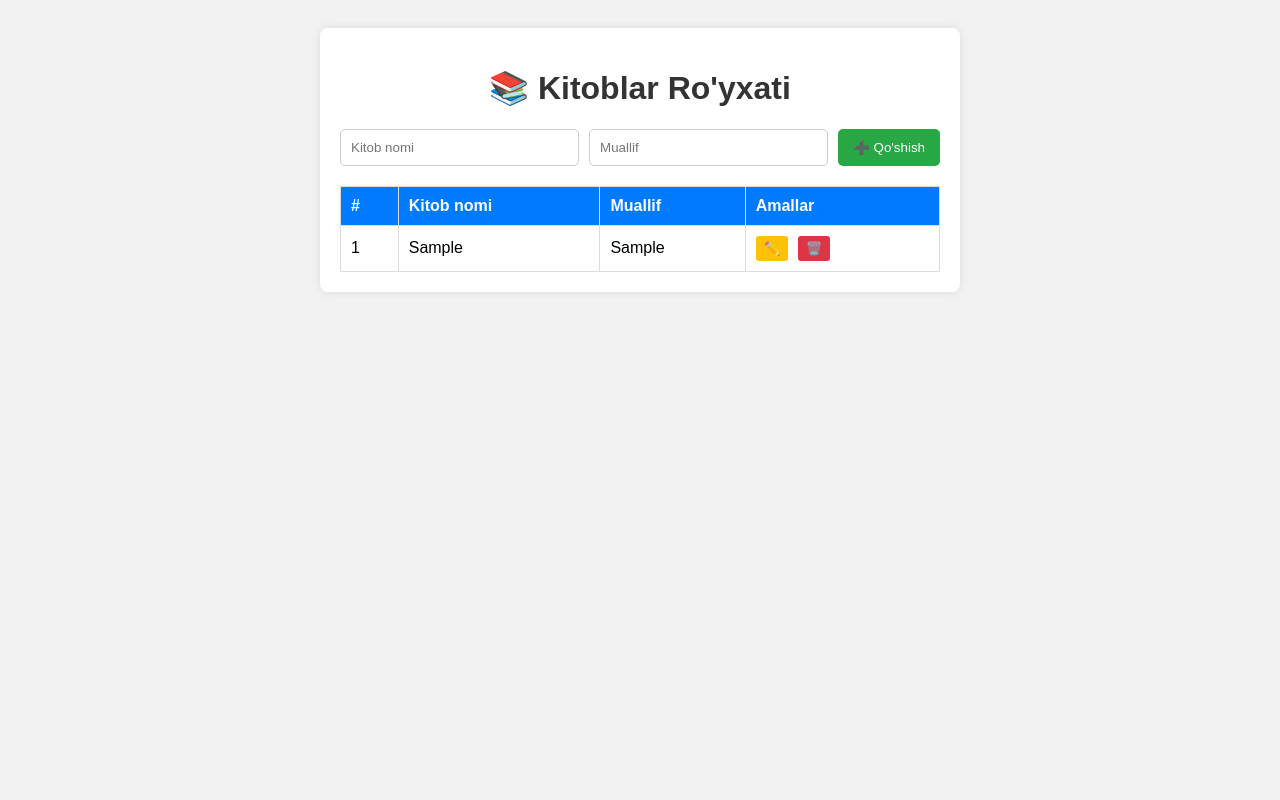
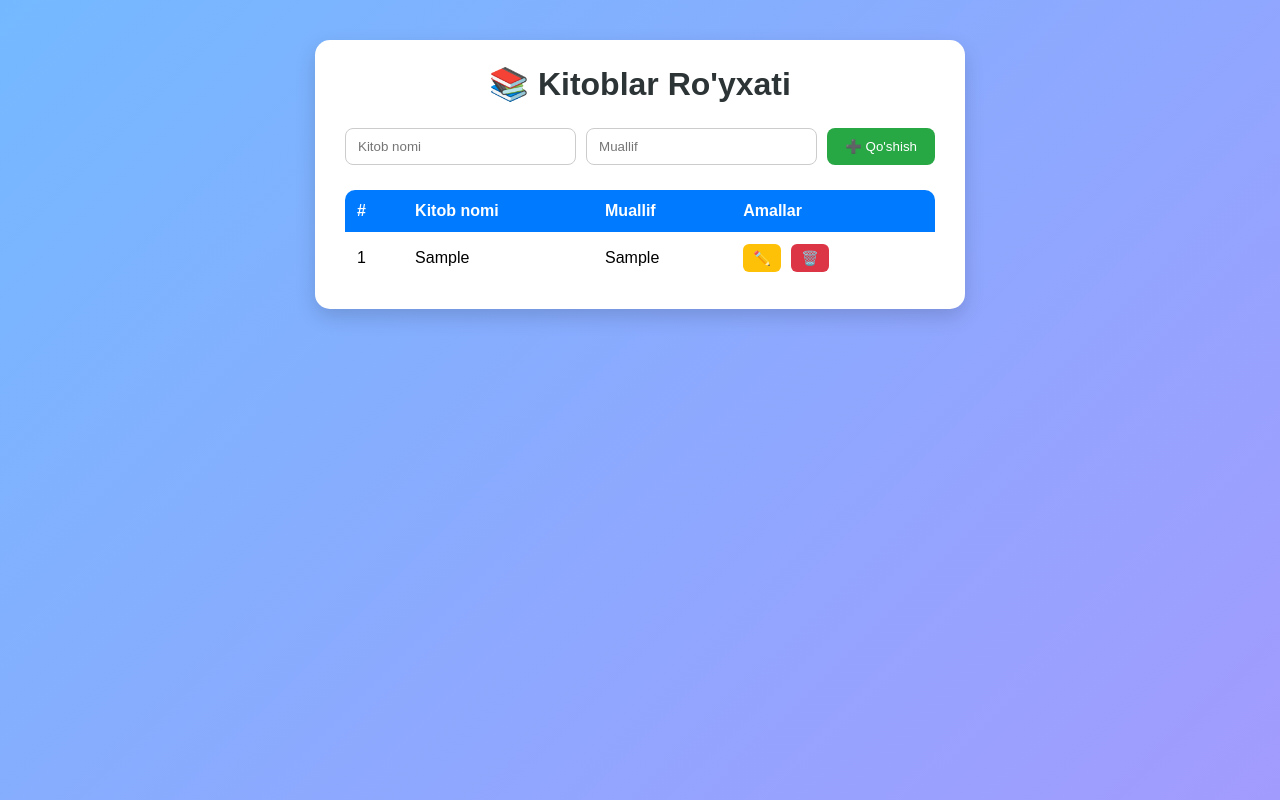
Before and after one commit to SuhrobAbdurazzokov/dom-with-localStorage, a plain HTML site: page index.html in a window 1280 px wide. Both pictures are taken after typing "Sample", "Sample" into the empty fields and a click on the button "➕ Qo'shish". Drawn offline with Linux system fonts and the light colour scheme.

Commit message:
dom finish

```diff
--- a/style.css
+++ b/style.css
@@ -1,83 +1,132 @@
+* {
+    margin: 0;
+    padding: 0;
+    box-sizing: border-box;
+    font-family: "Poppins", sans-serif;
+}
+
 body {
-  font-family: Arial, sans-serif;
-  background: #f2f2f2;
-  padding: 20px;
+    background: linear-gradient(135deg, #74b9ff, #a29bfe);
+    min-height: 100vh;
+    display: flex;
+    justify-content: center;
+    align-items: flex-start;
+    padding: 40px 15px;
 }
 
 .container {
-  max-width: 600px;
-  margin: 0 auto;
-  background: white;
-  padding: 20px;
-  border-radius: 8px;
-  box-shadow: 0 0 10px rgba(0,0,0,0.1);
+    max-width: 650px;
+    width: 100%;
+    background: #fff;
+    padding: 25px 30px;
+    border-radius: 15px;
+    box-shadow: 0 8px 20px rgba(0, 0, 0, 0.15);
+    animation: fadeIn 0.6s ease;
+}
+
+@keyframes fadeIn {
+    from {
+        opacity: 0;
+        transform: translateY(15px);
+    }
+    to {
+        opacity: 1;
+        transform: translateY(0);
+    }
 }
 
 h1 {
     text-align: center;
-  color: #333;
+    color: #2d3436;
+    margin-bottom: 25px;
 }
 
 form {
     display: flex;
     gap: 10px;
-  margin-bottom: 20px;
+    margin-bottom: 25px;
+    flex-wrap: wrap;
 }
 
 input {
     flex: 1;
-  padding: 10px;
+    padding: 10px 12px;
     border: 1px solid #ccc;
-  border-radius: 5px;
+    border-radius: 8px;
+    transition: 0.3s;
+}
+
+input:focus {
+    border-color: #007bff;
+    outline: none;
+    box-shadow: 0 0 5px rgba(0, 123, 255, 0.3);
 }
 
 button {
-  padding: 10px 15px;
+    padding: 10px 18px;
     border: none;
-  border-radius: 5px;
+    border-radius: 8px;
     cursor: pointer;
+    font-weight: 500;
+    transition: all 0.3s ease;
 }
 
 #addBtn {
     background: #28a745;
-  color: white;
+    color: #fff;
 }
 
 #addBtn:hover {
     background: #218838;
+    transform: translateY(-2px);
 }
 
 #cancelBtn {
     background: #dc3545;
-  color: white;
+    color: #fff;
 }
 
 #cancelBtn:hover {
     background: #c82333;
+    transform: translateY(-2px);
 }
 
 table {
     width: 100%;
     border-collapse: collapse;
+    border-radius: 10px;
+    overflow: hidden;
 }
 
-th, td {
-  border: 1px solid #ddd;
-  padding: 10px;
+th,
+td {
+    padding: 12px;
     text-align: left;
 }
 
 th {
     background: #007bff;
     color: white;
+    font-weight: 600;
+}
+
+tbody tr:nth-child(even) {
+    background: #f8f9fa;
+}
+
+tbody tr:hover {
+    background: #e9f3ff;
+    transition: 0.3s;
 }
 
 td button {
-  margin-right: 5px;
-  padding: 5px 8px;
+    margin-right: 6px;
+    padding: 6px 10px;
     border: none;
-  border-radius: 3px;
+    border-radius: 6px;
     cursor: pointer;
+    font-size: 14px;
+    transition: 0.3s;
 }
 
 .edit {
@@ -85,7 +134,15 @@ td button {
     color: #333;
 }
 
+.edit:hover {
+    background: #e0a800;
+}
+
 .delete {
     background: #dc3545;
     color: white;
 }
+
+.delete:hover {
+    background: #c82333;
+}
```
Lines whose indentation alone changed are shown as unchanged.
